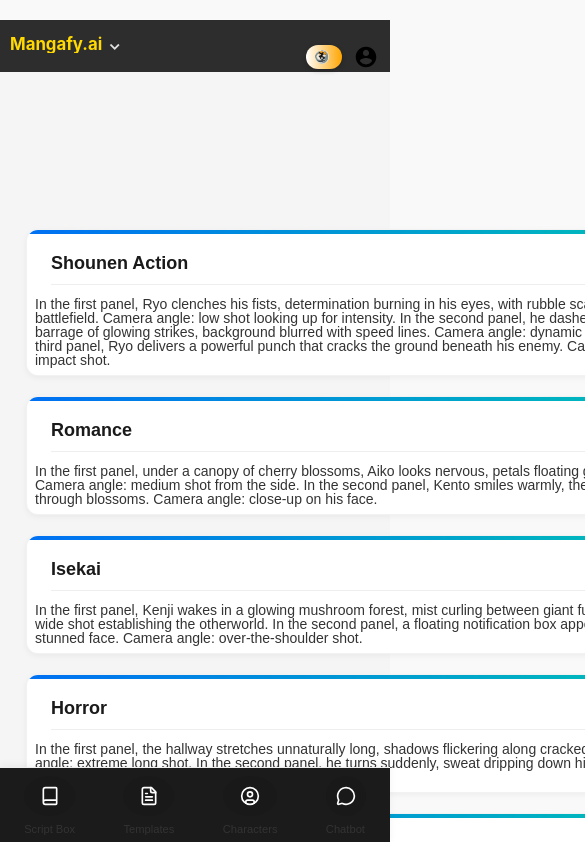
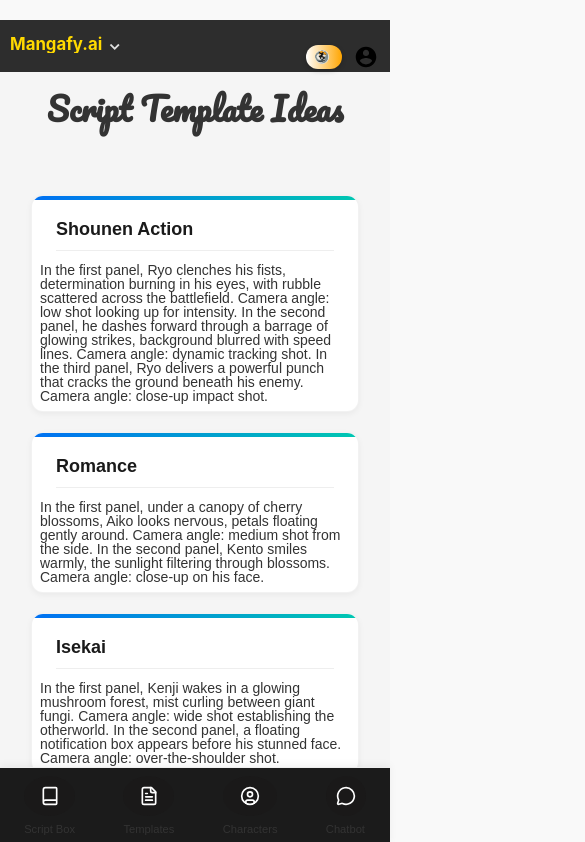
Before and after one commit to ChefEase/Mangafy.Ai, a Next.js app: page /script-writing/templates in a window 390 px wide. Shown: the top 842 px of the page, 585 px wide, since content can reach past the window. Built offline with nearby package versions, Linux system fonts and the light colour scheme; a web font is replaced by a local one.

Commit message:
Finale Better Ui Interface

```diff
--- a/src/app/script-writing/templates/ScriptTemplates.css
+++ b/src/app/script-writing/templates/ScriptTemplates.css
@@ -137,28 +137,32 @@
   .custom-header {
     font-size: 24px;
     margin: 20px 0;
+    text-align: center; /* Center the header on mobile */
   }
 
   .custom-header::after {
     width: 40px;
     height: 2px;
-      margin: 10px auto 0;
+    margin: 10px auto 0; /* Center underline */
   }
 
-    /* Grid becomes single column with less padding */
+  /* Grid becomes single column with proper padding */
   .templates-grid {
     grid-template-columns: 1fr;
     gap: 20px;
-      padding: 0 10px;
-      max-width: 100%;
-      margin-left: 0; /* Fix your weird margin left */
-      margin: 40px auto; /* Center with smaller margin */
+    padding: 0 15px; /* Slight padding so cards don't touch edges */
+    max-width: 400px; /* Reduced from 500px to fit smaller screens better */
+    margin: 40px auto; /* Center grid */
   }
 
   /* Smaller card radius, less shadow */
   .template-card {
     border-radius: 12px;
     box-shadow: 0 2px 6px rgba(0, 0, 0, 0.05);
+    width: 100%; /* Make card fit container */
+    max-width: 100%; /* Prevent overflow */
+    box-sizing: border-box; /* Ensure padding doesn’t push width */
+    margin: 0 auto; /* Center the card in the grid */
   }
 
   .template-card:hover {
@@ -170,6 +174,7 @@
   .template-card h3 {
     font-size: 18px;
     margin: 16px 16px 12px;
+    text-align: left; /* Keep text aligned nicely */
   }
 
   /* Smaller body text */
@@ -190,9 +195,11 @@
     border-radius: 6px;
   }
 
-    /* Header section title smaller */
+  /* Header section title smaller and fully centered */
   .templates-section h2 {
     font-size: 2rem;
-      margin-bottom: 15px;
+    margin: 0 auto 15px auto; /* Remove left/right margin push */
+    text-align: center; /* Force center alignment */
+    max-width: 90%; /* Prevent it from stretching too far right */
   }
 }
```
Lines whose indentation alone changed are shown as unchanged.
